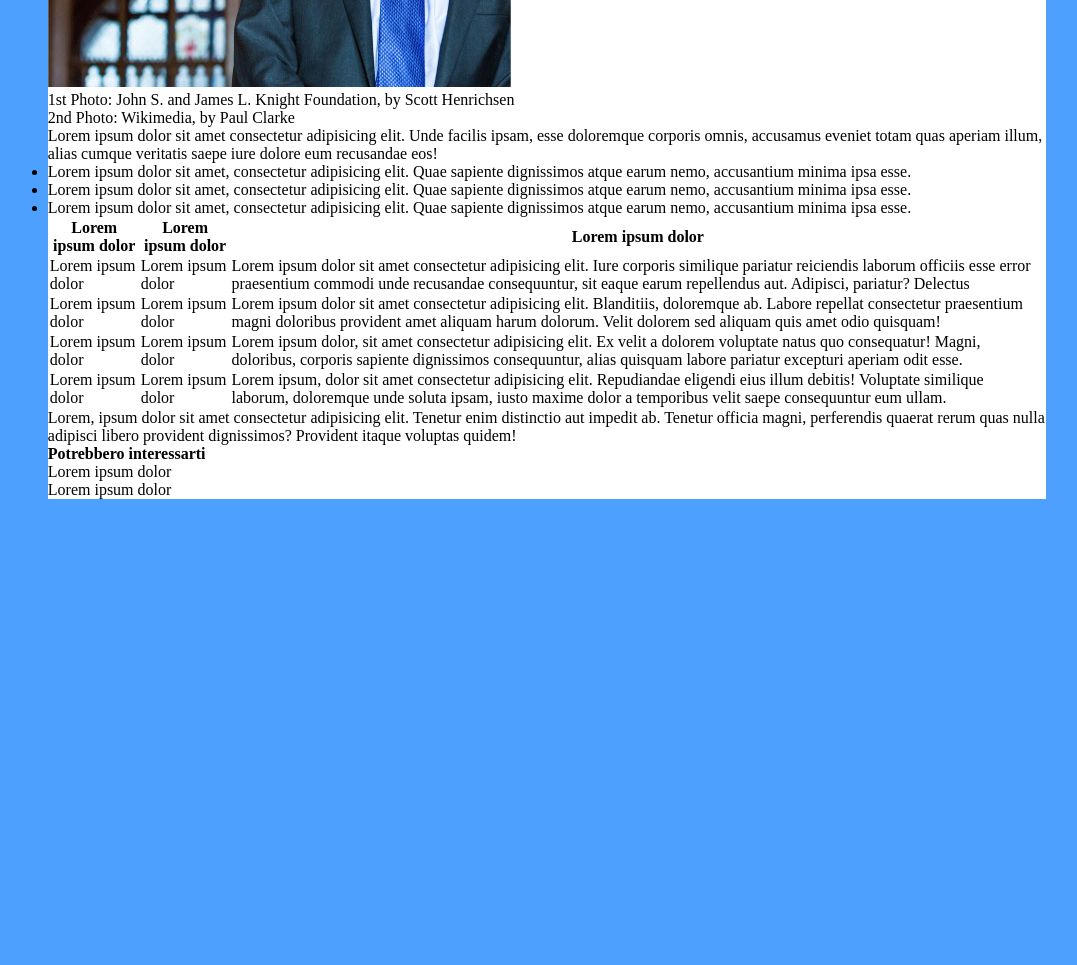
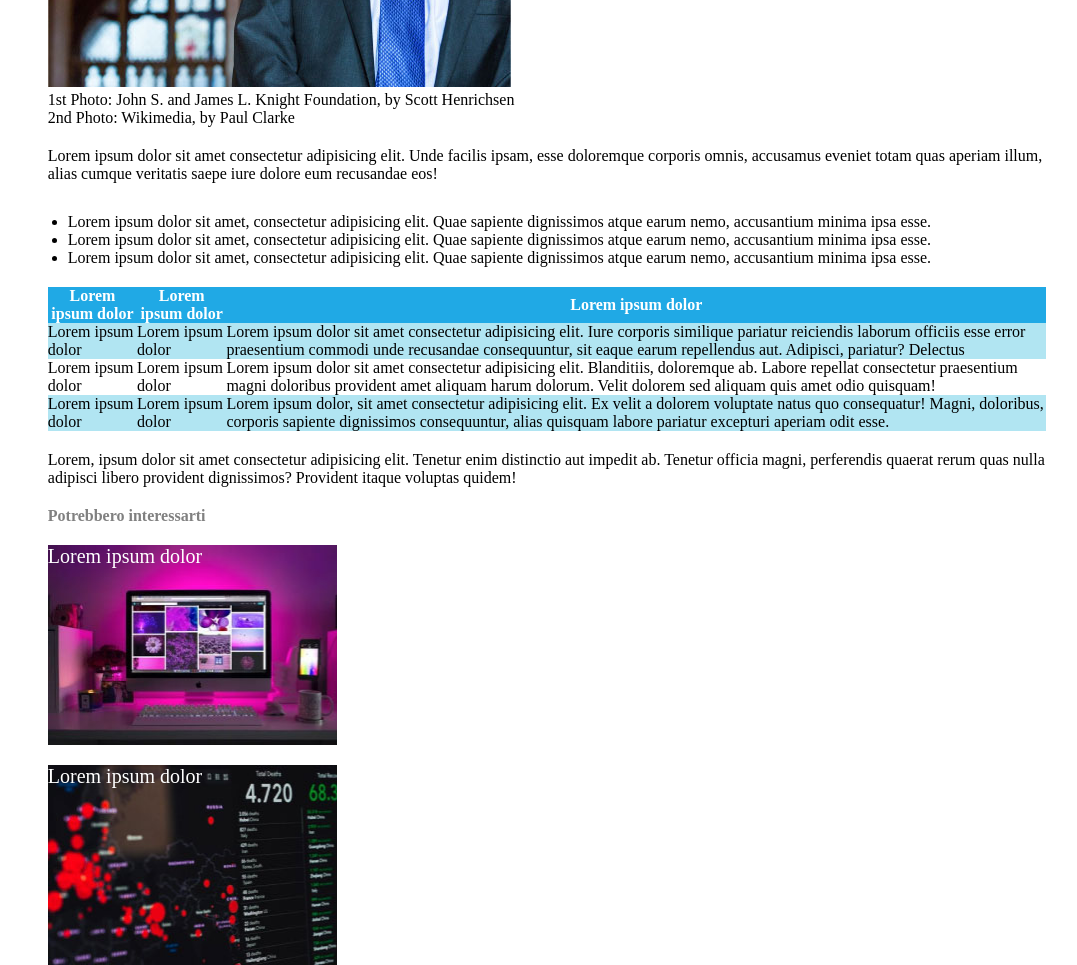
Before and after one commit to 8Balu8/html-css-booleaner, a plain HTML site: page index.html in a window 1280 px wide. Shown: the part 940-1905 px from the top of the page, without its empty margins (93-1170 px from the left). Before the commit the page ends 1439 px from the top, so only its background shows below. Drawn offline with Linux system fonts and the light colour scheme.

Commit message:
integrated-style-css

```diff
--- a/css/style.css
+++ b/css/style.css
@@ -11,14 +11,6 @@
     margin: auto;
 }
 
-body {
-    background-color: #4ea0ff;
-}
-
-.back-color {
-    background-color: white;
-}
-
 /* HEADER */
 #back-logo {
     background-image: url(../img/pattern.png);
@@ -28,7 +20,7 @@ body {
 }
 
 #logo {
-    width: 200px;
+    width: 20%;
     margin-top: 7%;
 }
 
@@ -45,5 +37,57 @@ h1 {
 }
 
 #photo-tim {
+    margin-top: 2%;
+}
+
+/* MAIN */
+.paragraph {
     margin-top: 20px;
 }
+
+#list {
+    margin-left: 2%;
+    margin-top: 3%;
+}
+
+/* TABLE */
+table {
+    border-collapse: collapse;
+    margin-top: 2%;
+    height: 80%;
+}
+thead {
+    background-color: #20a9e5;
+    color: white;
+}
+
+tbody {
+    background-color: #b1e5f2;
+}
+
+#tr3 {
+    background-color: white;
+}
+
+/* FOOTER */
+h4{
+    margin-top: 2%;
+}
+
+#monitor{
+    background-image: url(../img/monitor.jpg);
+    width: 29%;
+    height: 200px;
+    margin-top: 2%;
+    color: white;
+    font-size: 20px;
+}
+
+#graph{
+    background-image: url(../img/graph.jpg);
+    width: 29%;
+    height: 200px;
+    margin-top: 2%;
+    color: white;
+    font-size: 20px;
+}
--- a/index.html
+++ b/index.html
@@ -17,7 +17,7 @@
 
     <header>
 
-        <div class="container back-color">
+        <div class="container">
 
             <div id="back-logo">
                 <img id="logo" src="img/logo.svg" alt="Logo The Booleaners">
@@ -27,7 +27,7 @@
 
                 <div>
 
-                    <span class="grey"><strong>Scritto da</strong></span><span id="author"> The Booleaners</span>
+                    <span class="grey"><strong>Scritto da</strong></span><span id="author"><strong> The Booleaner</strong></span>
 
                     <br>
 
@@ -65,15 +65,20 @@
 
     <main>
 
-        <div class="container back-color">
+        <div class="container">
 
-            <p>Lorem ipsum dolor sit amet consectetur adipisicing elit. Unde facilis ipsam, esse doloremque corporis omnis, accusamus eveniet totam quas aperiam illum, alias cumque veritatis saepe iure dolore eum recusandae eos!</p>
+            <p class="paragraph">Lorem ipsum dolor sit amet consectetur adipisicing elit. Unde facilis ipsam, esse doloremque corporis omnis, accusamus eveniet totam quas aperiam illum, alias cumque veritatis saepe iure dolore eum recusandae eos!</p>
 
-            <ul>
-                <li>Lorem ipsum dolor sit amet, consectetur adipisicing elit. Quae sapiente dignissimos atque earum nemo, accusantium minima ipsa esse.</li>
-                <li>Lorem ipsum dolor sit amet, consectetur adipisicing elit. Quae sapiente dignissimos atque earum nemo, accusantium minima ipsa esse.</li>
-                <li>Lorem ipsum dolor sit amet, consectetur adipisicing elit. Quae sapiente dignissimos atque earum nemo, accusantium minima ipsa esse.</li>
-            </ul>
+            <div id="list">
+
+                <ul>
+                    <li>Lorem ipsum dolor sit amet, consectetur adipisicing elit. Quae sapiente dignissimos atque earum nemo, accusantium minima ipsa esse.</li>
+                    <li>Lorem ipsum dolor sit amet, consectetur adipisicing elit. Quae sapiente dignissimos atque earum nemo, accusantium minima ipsa esse.</li>
+                    <li>Lorem ipsum dolor sit amet, consectetur adipisicing elit. Quae sapiente dignissimos atque earum nemo, accusantium minima ipsa esse.</li>
+                </ul>
+
+            </div>
+
 
             <div>
 
@@ -93,7 +98,7 @@
                             <td>Lorem ipsum dolor sit amet consectetur adipisicing elit. Iure corporis similique pariatur reiciendis laborum officiis esse error praesentium commodi unde recusandae consequuntur, sit eaque earum repellendus aut. Adipisci, pariatur? Delectus</td>
                         </tr>
 
-                        <tr>
+                        <tr id="tr3">
                             <td>Lorem ipsum dolor</td>
                             <td>Lorem ipsum dolor</td>
                             <td>Lorem ipsum dolor sit amet consectetur adipisicing elit. Blanditiis, doloremque ab. Labore repellat consectetur praesentium magni doloribus provident amet aliquam harum dolorum. Velit dolorem sed aliquam quis amet odio quisquam!</td>
@@ -105,15 +110,11 @@
                             <td>Lorem ipsum dolor, sit amet consectetur adipisicing elit. Ex velit a dolorem voluptate natus quo consequatur! Magni, doloribus, corporis sapiente dignissimos consequuntur, alias quisquam labore pariatur excepturi aperiam odit esse.</td>
                         </tr>
 
-                        <tr>
-                            <td>Lorem ipsum dolor</td>
-                            <td>Lorem ipsum dolor</td>
-                            <td>Lorem ipsum, dolor sit amet consectetur adipisicing elit. Repudiandae eligendi eius illum debitis! Voluptate similique laborum, doloremque unde soluta ipsam, iusto maxime dolor a temporibus velit saepe consequuntur eum ullam.</td>
-                        </tr>
                     </tbody>
+
                 </table>
 
-                <p>Lorem, ipsum dolor sit amet consectetur adipisicing elit. Tenetur enim distinctio aut impedit ab. Tenetur officia magni, perferendis quaerat rerum quas nulla adipisci libero provident dignissimos? Provident itaque voluptas quidem!</p>
+                <p class="paragraph">Lorem, ipsum dolor sit amet consectetur adipisicing elit. Tenetur enim distinctio aut impedit ab. Tenetur officia magni, perferendis quaerat rerum quas nulla adipisci libero provident dignissimos? Provident itaque voluptas quidem!</p>
 
             </div>
 
@@ -129,15 +130,15 @@
 
     <footer>
 
-        <div class="container back-color">
+        <div class="container">
 
-            <h4>Potrebbero interessarti</h4>
+            <h4 class="grey">Potrebbero interessarti</h4>
 
-            <div>
+            <div id="monitor">
                 Lorem ipsum dolor
             </div>
 
-            <div>
+            <div id="graph">
                 Lorem ipsum dolor
             </div>
         </div>
```
